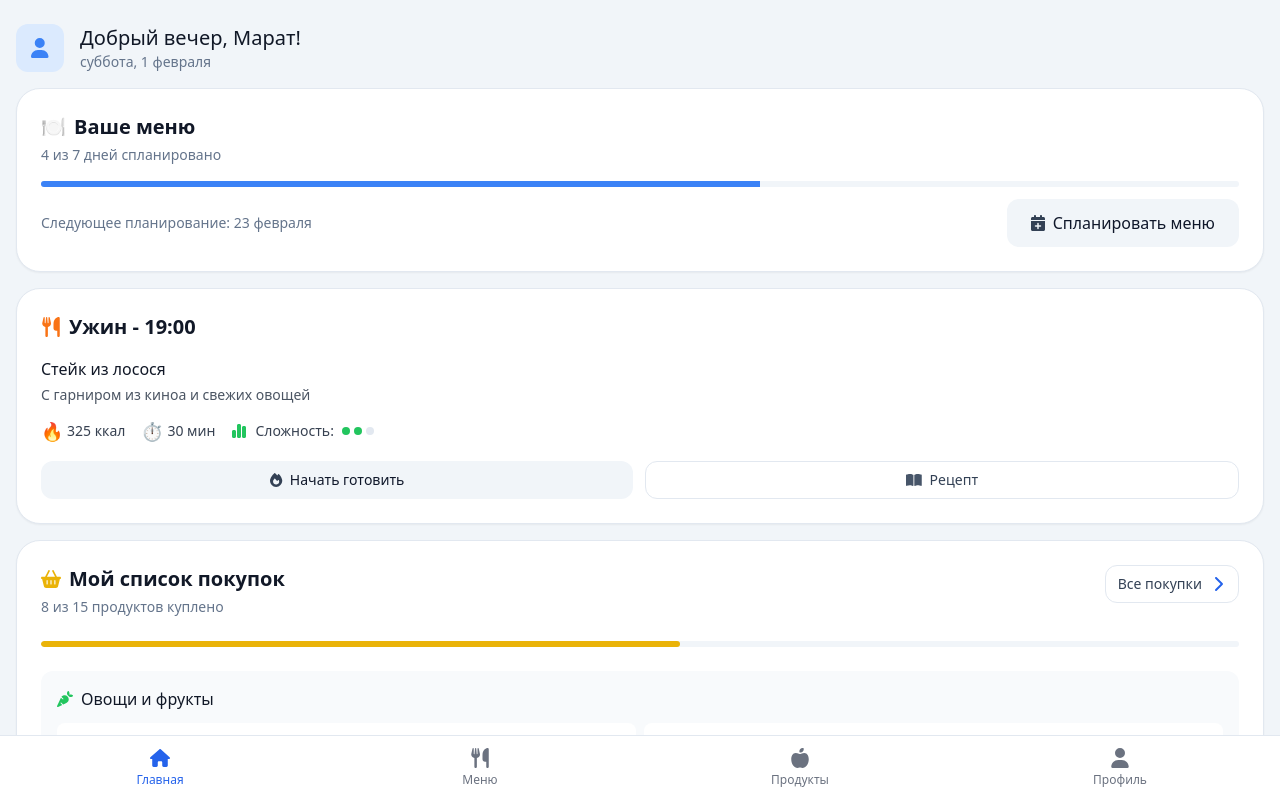
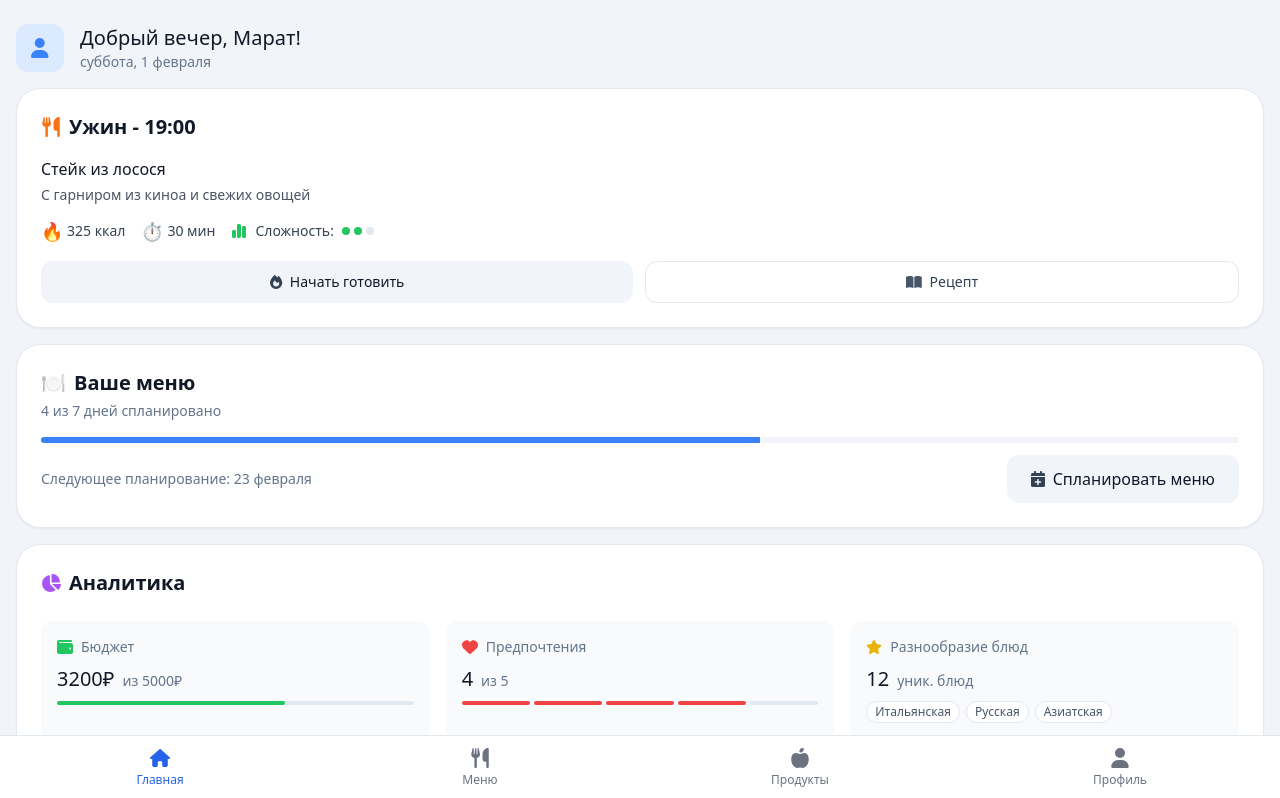
Before and after one commit to ramazanov-ma/chief, a Nuxt app: page / in a window 1280 px wide. Shown: the top 798 px of the page. Built offline with nearby package versions, Linux system fonts and the light colour scheme.

Commit message:
refactor(ui): adjust button size and layout
- Increase the height of medium-sized buttons in BaseButton component
- Add padding to the bottom of the main content section in the home page
- Comment out the ShoppingSection component in the

```diff
--- a/components/ui/BaseButton.vue
+++ b/components/ui/BaseButton.vue
@@ -30,7 +30,7 @@ const variantClasses = {
 
 const sizeClasses = {
 	sm: 'text-sm px-3 py-1.5',
-	md: 'text-sm px-4 py-2',
+	md: 'text-sm px-4 py-2.5',
 	lg: 'text-base px-6 py-3'
 };
 </script>
--- a/pages/index.vue
+++ b/pages/index.vue
@@ -2,21 +2,21 @@
 	<div class="flex flex-col">
 		<AppHeader/>
 		<main class="flex-1">
-			<div class="flex flex-col gap-4">
+			<div class="flex flex-col gap-4 pb-4">
+				<NextFamilyMealSection
+					:meal="nextMeal"
+					:is-single-user="isSingleUser"
+				/>
+
 				<WelcomeSection
 					:family="family"
 					:current-menu="currentMenu"
 				/>
 
-				<NextFamilyMealSection
-					:meal="nextMeal"
-					:is-single-user="isSingleUser"
-				/>
-
-				<ShoppingSection
-					:shopping-list="shoppingList"
-					:is-single-user="isSingleUser"
-				/>
+<!--				<ShoppingSection-->
+<!--					:shopping-list="shoppingList"-->
+<!--					:is-single-user="isSingleUser"-->
+<!--				/>-->
 
 				<PlanningSection
 					:stats="planningStats"
```
